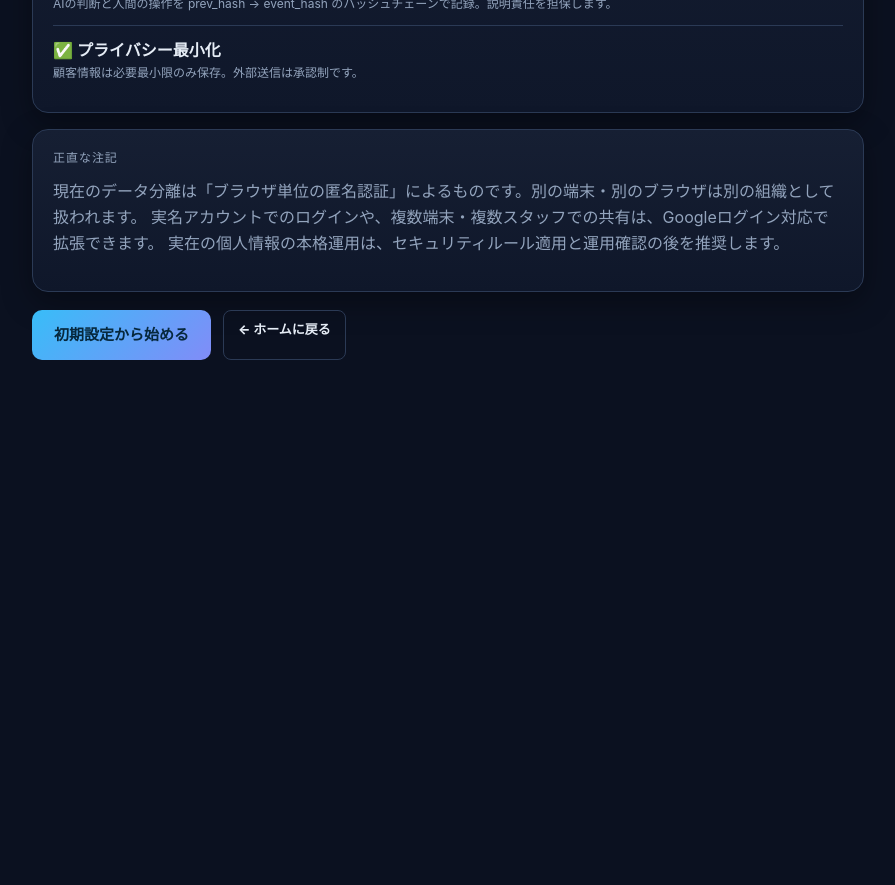
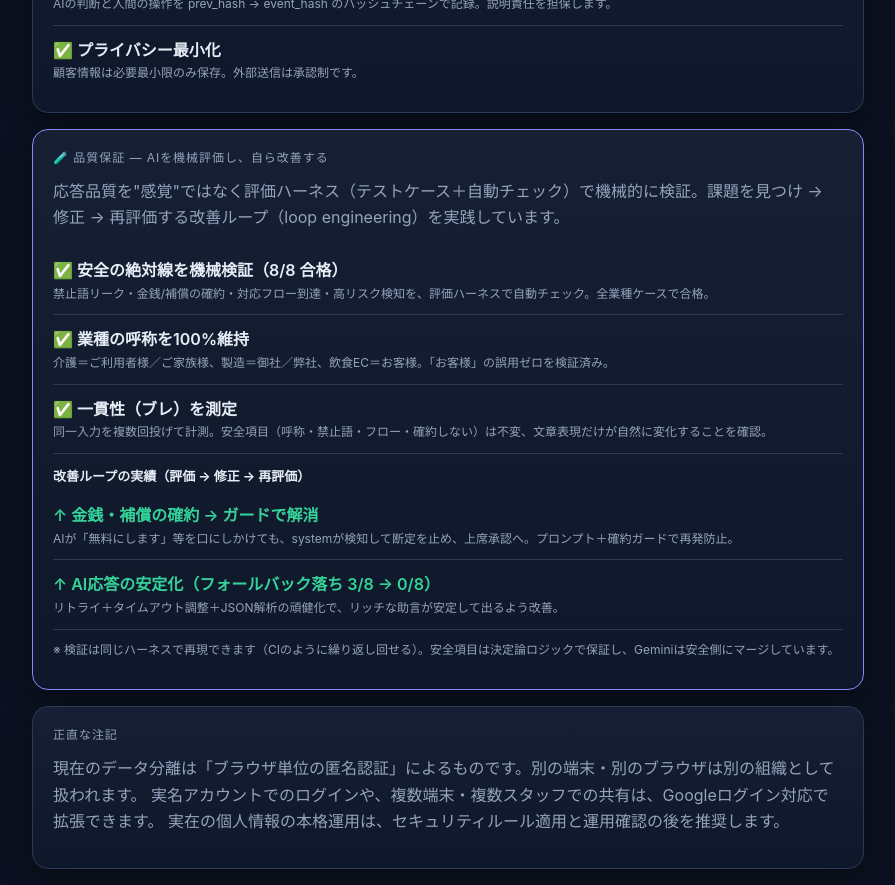
Before and after one commit to Da-P-AIP/complaintops-copilot, a Next.js app in the folder apps/web/: page /security in a window 1280 px wide. Shown: the part 780-1665 px from the top of the page, without its empty margins (192-1087 px from the left). Before the commit the page ends 1204 px from the top, so only its background shows below. Built offline with nearby package versions, Linux system fonts and the light colour scheme.

Commit message:
feat: 安全性ページに品質保証（機械評価＋自己改善ループの実績）を追加

```diff
--- a/apps/web/app/security/page.tsx
+++ b/apps/web/app/security/page.tsx
@@ -11,6 +11,17 @@ const SAFE = [
   { t: "禁忌表現のストップ", d: "「必ず返金します」等の地雷表現を理由つきで提示し、事故を未然に防ぎます。" },
   { t: "改ざん検知できる監査ログ", d: "AIの判断と人間の操作を prev_hash → event_hash のハッシュチェーンで記録。説明責任を担保します。" },
   { t: "プライバシー最小化", d: "顧客情報は必要最小限のみ保存。外部送信は承認制です。" },
+];
+
+const QUALITY = [
+  { t: "安全の絶対線を機械検証（8/8 合格）", d: "禁止語リーク・金銭/補償の確約・対応フロー到達・高リスク検知を、評価ハーネスで自動チェック。全業種ケースで合格。" },
+  { t: "業種の呼称を100%維持", d: "介護＝ご利用者様／ご家族様、製造＝御社／弊社、飲食EC＝お客様。「お客様」の誤用ゼロを検証済み。" },
+  { t: "一貫性（ブレ）を測定", d: "同一入力を複数回投げて計測。安全項目（呼称・禁止語・フロー・確約しない）は不変、文章表現だけが自然に変化することを確認。" },
+];
+
+const IMPROVED = [
+  { t: "金銭・補償の確約 → ガードで解消", d: "AIが「無料にします」等を口にしかけても、systemが検知して断定を止め、上席承認へ。プロンプト＋確約ガードで再発防止。" },
+  { t: "AI応答の安定化（フォールバック落ち 3/8 → 0/8）", d: "リトライ＋タイムアウト調整＋JSON解析の頑健化で、リッチな助言が安定して出るよう改善。" },
 ];
 
 export default function SecurityPage() {
@@ -39,6 +50,25 @@ export default function SecurityPage() {
         ))}
       </div>
 
+      <div className="card" style={{ marginTop: 16, borderColor: "var(--accent-2)" }}>
+        <p className="section-title">🧪 品質保証 — AIを機械評価し、自ら改善する</p>
+        <p style={{ color: "var(--muted)", marginTop: 0 }}>
+          応答品質を"感覚"ではなく評価ハーネス（テストケース＋自動チェック）で機械的に検証。課題を見つけ → 修正 → 再評価する改善ループ（loop engineering）を実践しています。
+        </p>
+        {QUALITY.map((s) => (
+          <div className="toggle" key={s.t}>
+            <div className="label"><span className="t">✅ {s.t}</span><div className="d">{s.d}</div></div>
+          </div>
+        ))}
+        <div style={{ fontWeight: 700, fontSize: 13, margin: "12px 0 4px" }}>改善ループの実績（評価 → 修正 → 再評価）</div>
+        {IMPROVED.map((s) => (
+          <div className="toggle" key={s.t}>
+            <div className="label"><span className="t" style={{ color: "var(--ok)" }}>↑ {s.t}</span><div className="d">{s.d}</div></div>
+          </div>
+        ))}
+        <p className="hint" style={{ marginTop: 10 }}>※ 検証は同じハーネスで再現できます（CIのように繰り返し回せる）。安全項目は決定論ロジックで保証し、Geminiは安全側にマージしています。</p>
+      </div>
+
       <div className="card" style={{ marginTop: 16 }}>
         <p className="section-title">正直な注記</p>
         <p style={{ color: "var(--muted)", marginTop: 0 }}>
```
Also changed, not shown: 1 other file (tests, documents, lock files or other folders).
